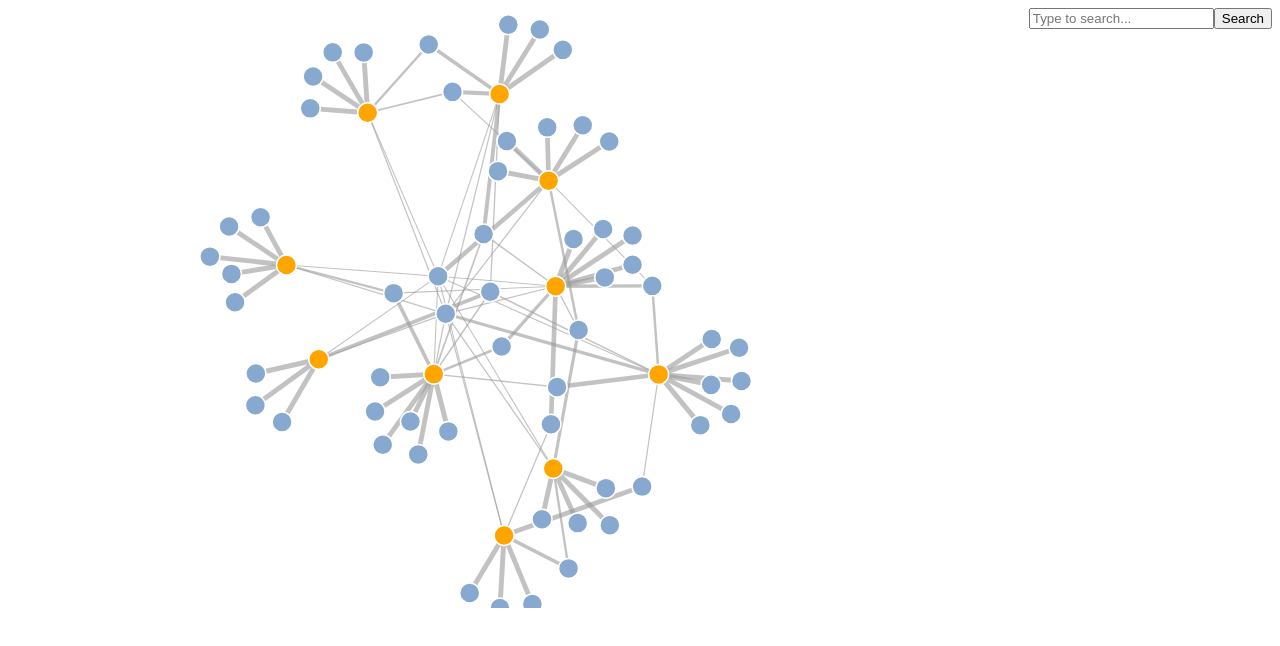
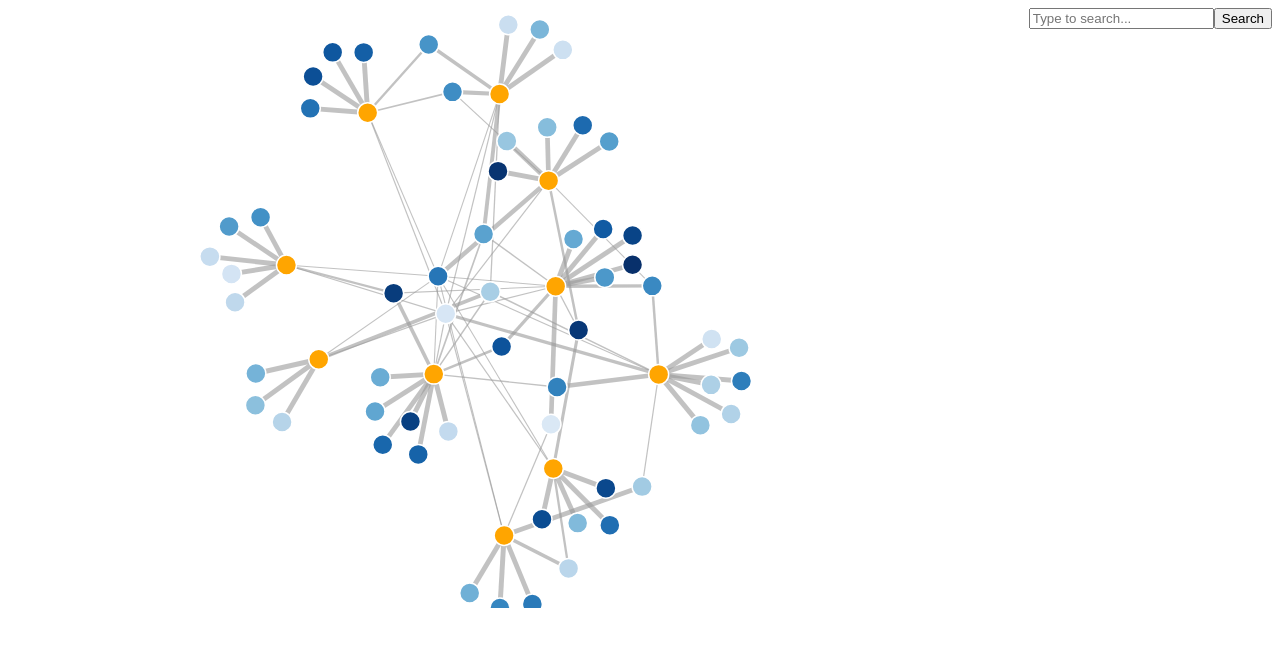
Before and after one commit to jrladd/inaugural, a plain HTML site: page viz/index.html in a window 1280 px wide. Drawn offline with nearby package versions, Linux system fonts and the light colour scheme.

Commit message:
scaled blues according to time

```diff
--- a/viz/index.html
+++ b/viz/index.html
@@ -31,6 +31,7 @@ form, select {
 <div id='tools'></div>
 <svg width="960" height="600"></svg>
 <script src="https://d3js.org/d3.v4.min.js"></script>
+<script src="https://d3js.org/d3-scale-chromatic.v1.min.js"></script>
 <script>
 
 var svg = d3.select("svg"),
@@ -51,9 +52,9 @@ var container = svg.append('g');
 
 //Create scales for color and edge weight
 
-var color = d3.scaleOrdinal()
-    .domain([0,1])
-    .range(['#87a9cf','#FFA500']);
+var color = d3.scaleLinear()
+    .domain([1776,2017])
+    .range([0.1,1]);
 
 var weight = d3.scaleLinear()
     .domain([0,1])
@@ -151,7 +152,7 @@ function update() {
   node.exit().remove();
   var nodeEnter = node.enter().append('circle')
   .attr('r', 10)
-  .attr("fill", function(d) { return color(d.bipartite); }) // Color by bipartite attribute.
+  .attr("fill", function(d) { if (d.bipartite == 1) {return '#FFA500';} else { var person_data = d.id.split('_'); return d3.interpolateBlues(color(parseInt(person_data[person_data.length-1])));} })//return color(d.bipartite); }) // Color by bipartite attribute.
     .attr('class', 'node')
     .attr('id', function(d) { return "n" + d.id.toString(); })
     .attr('clickToggle', 0)
```
